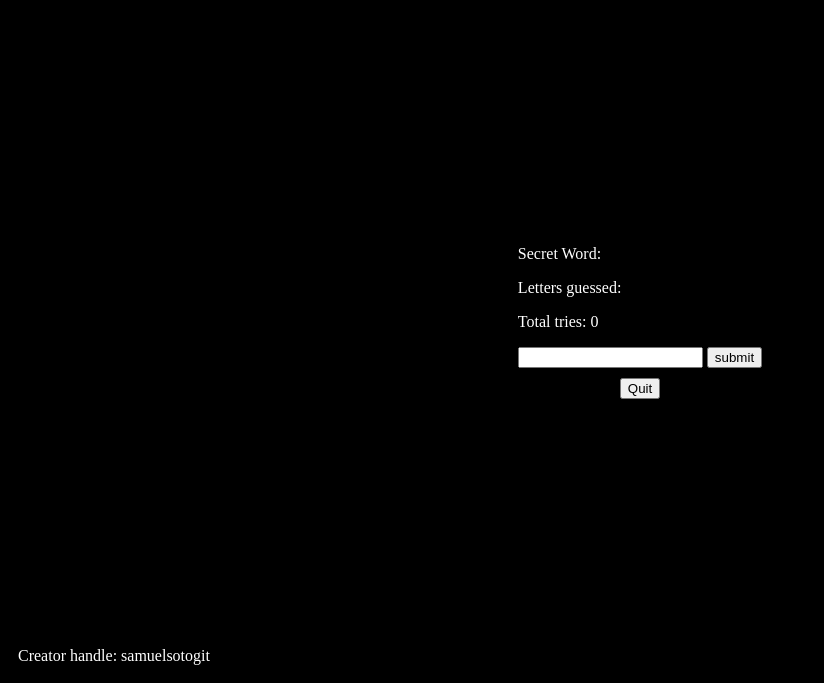
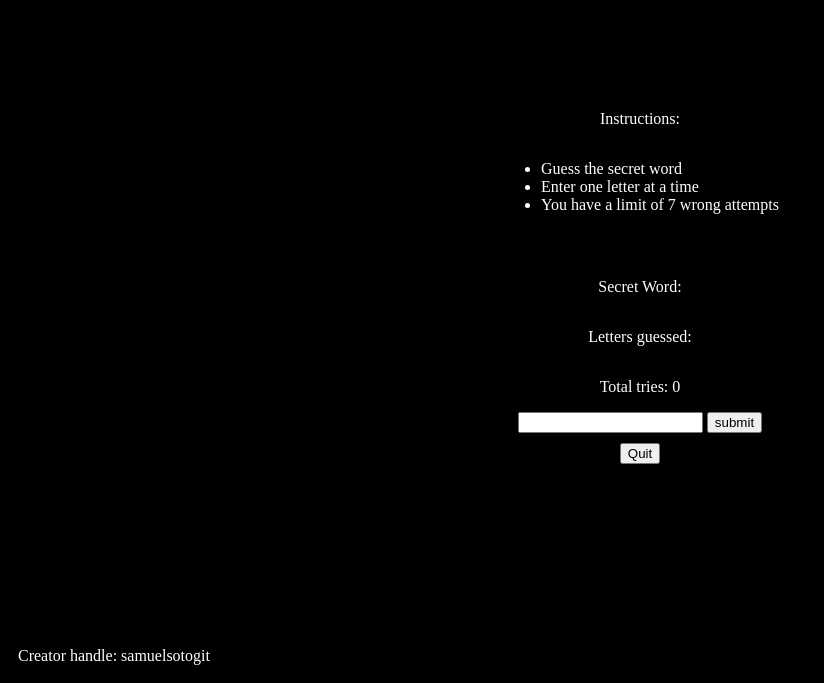
Before and after one commit to Samuelsotogit/Word-Guesser, a plain HTML site: page client/game.html in a window 1280 px wide. Shown: the part 117-800 px from the top of the page, without its empty margins (0-824 px from the left). Drawn offline with Linux system fonts and the light colour scheme; no server answers.

Commit message:
Fixed display of the word after winning or losing

```diff
--- a/client/game.html
+++ b/client/game.html
@@ -11,16 +11,24 @@
             <h1>Word Guesser</h1>
         </header>
         <main>
+            <div id="instructions-container">
+                <p>Instructions: </p>
+                <ul>
+                    <li>Guess the secret word</li>
+                    <li>Enter one letter at a time</li>
+                    <li>You have a limit of 7 wrong attempts</li>
+                </ul>
+            </div>
             <div id="game-box">
                 <p>Secret Word: <span id="secret-word"></span></p>
                 <p>Letters guessed: <span id="letters-guessed"></span></p>
                 <p>Total tries: <span id="tries"></span></p>
                 <form id="form-container">
-                    <input type="text" id="guess-input" maxlength="1" required>
+                    <input type="text" id="guess-input" maxlength="1" autocomplete="off" required>
                     <input type="submit" id="guess-button" value="submit">
                 </form>
+                <button id="exit-button">Quit</button>
             </div>
-            <button id="exit-button">Quit</button>
         </main>
         <footer>
             <p id="play-text">Creator handle: samuelsotogit</p>
--- a/client/index.js
+++ b/client/index.js
@@ -30,7 +30,7 @@ document.addEventListener("DOMContentLoaded", async () => {
                 input.value = "";
 
                 if (count >= 7) {
-                    alert("Took too many attempts! Game over.")
+                    alert(`Took too many attempts! The word was '${word}'.\nGame over.`)
                     history.back();
                 }
 
@@ -57,8 +57,10 @@ document.addEventListener("DOMContentLoaded", async () => {
                 triesElement.textContent = count;
 
                 if (!unguessedChars.includes("_")) {
-                    alert("Congratulations! You Win!")
-                    history.back();
+                    setTimeout(()=> {
+                        alert("Congratulations! You Win!")
+                        history.back();
+                    }, 100);
                 }
             });
         }
--- a/client/style.css
+++ b/client/style.css
@@ -14,8 +14,11 @@ header {
 
 main {
     flex: 1;
-    justify-items: center;
-    align-content: center;
+    display: flex;
+    flex-direction: column;
+    align-items: center;
+    justify-content: center;
+    gap: 5%;
 }
 
 h1 {
@@ -45,3 +48,18 @@ button {
 #guess-button {
     cursor: pointer;
 }
+
+#instructions-container {
+    display: flex;
+    flex-direction: column;
+    align-items: center;
+}
+
+#game-box {
+    width: 100%;
+    display: flex;
+    flex-direction: column;
+    align-items: center;
+    justify-content: center;
+    margin-bottom: 70px;
+}
```
